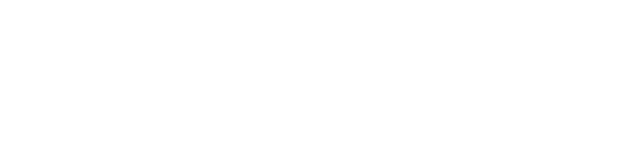
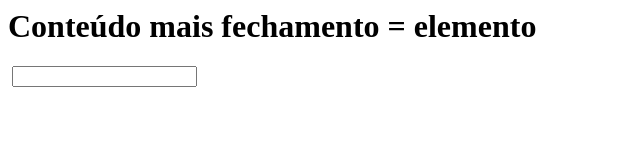
Before and after one commit to Carolinejg/guiaestelarhtml, a plain HTML site: page index.html in a window 1280 px wide. Shown: the whole page, without its empty margins (0-640 px from the left). Drawn offline with Linux system fonts and the light colour scheme.

Commit message:
conteúdo em html e elemento vazio

```diff
--- a/index.html
+++ b/index.html
@@ -1,3 +1,12 @@
 <!--
     como comentar em html
 -->
+
+<h1>
+    Conteúdo mais fechamento = elemento
+</h1>
+
+<!--Elemento vazio ==--><!--não tem conteúdo-->
+
+<img src="" alt="">
+<input type="text">
```
